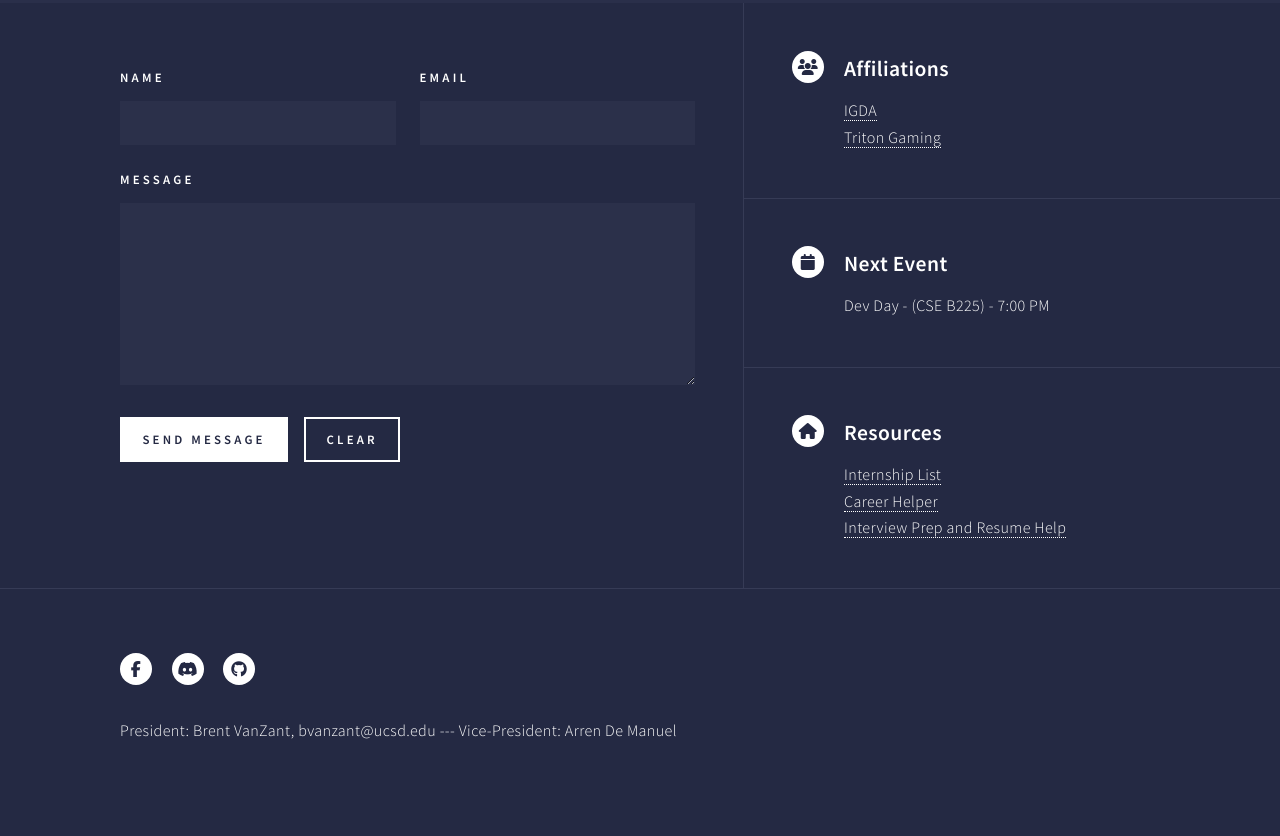
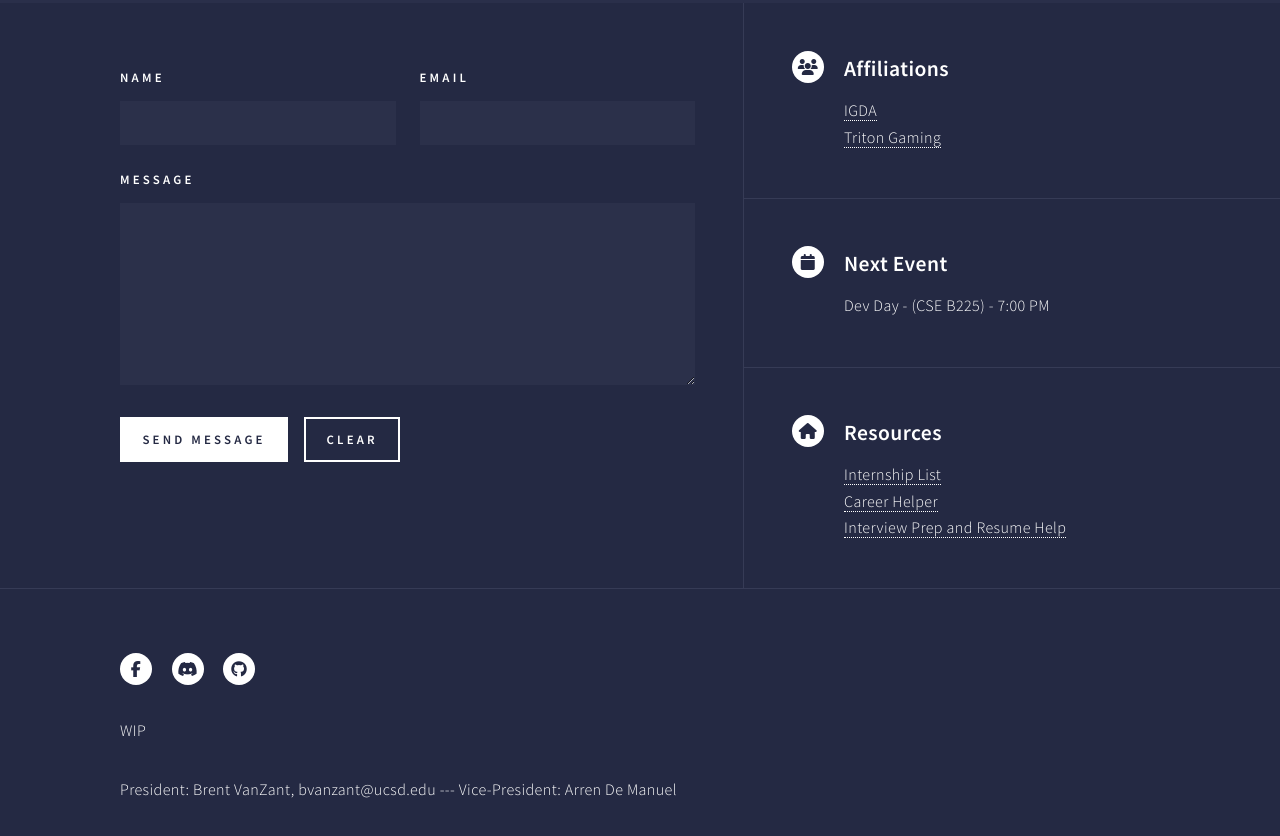
Before and after one commit to justbrentvanzant/VGDCHerokuWebsite, a plain HTML site: page index.html in a window 1280 px wide. Shown: the part 1584-2420 px from the top of the page. Before the commit the page ends 2392 px from the top, so only its background shows below. Drawn offline with Linux system fonts and the light colour scheme.

Commit message:
Update index.html

```diff
--- a/index.html
+++ b/index.html
@@ -173,6 +173,7 @@
 								<li><a href="#" class="icon brands alt fa-discord"><span class="label">Discord</span></a></li>
 								<li><a href="#" class="icon brands alt fa-github"><span class="label">GitHub</span></a></li>
 							</ul>
+							<p> WIP </p>
 							<p>President: Brent VanZant, bvanzant@ucsd.edu --- Vice-President: Arren De Manuel</p>
 							<p></p>
 						</div>
```
